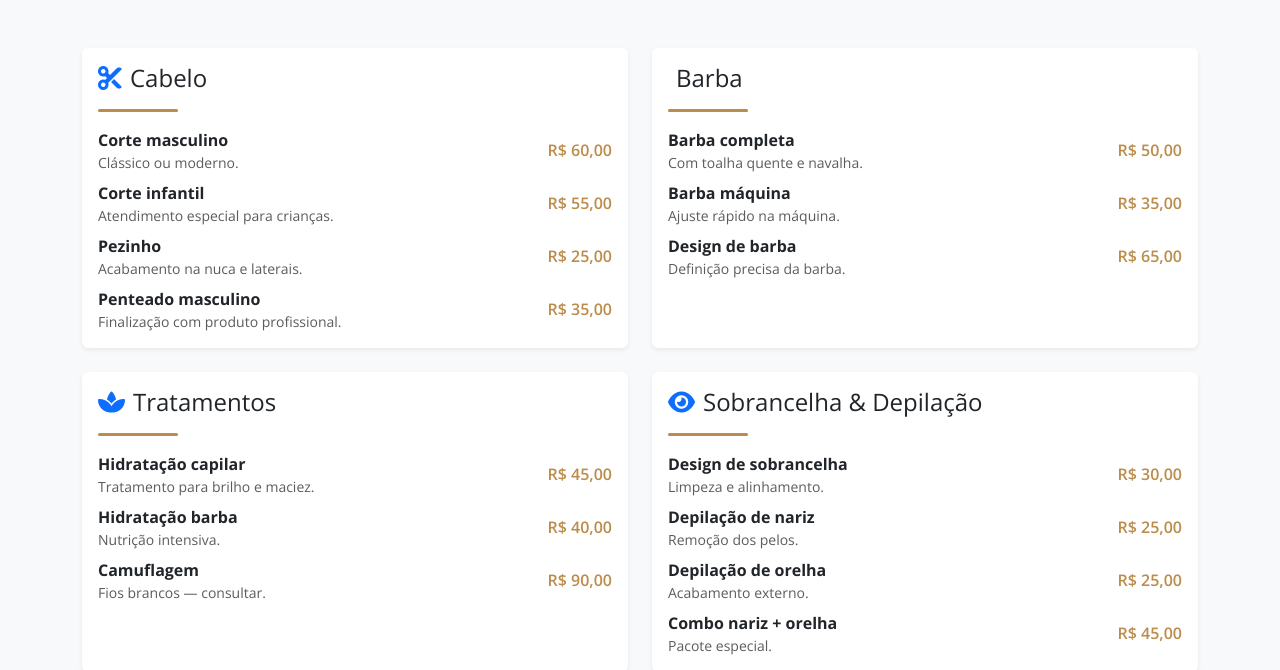
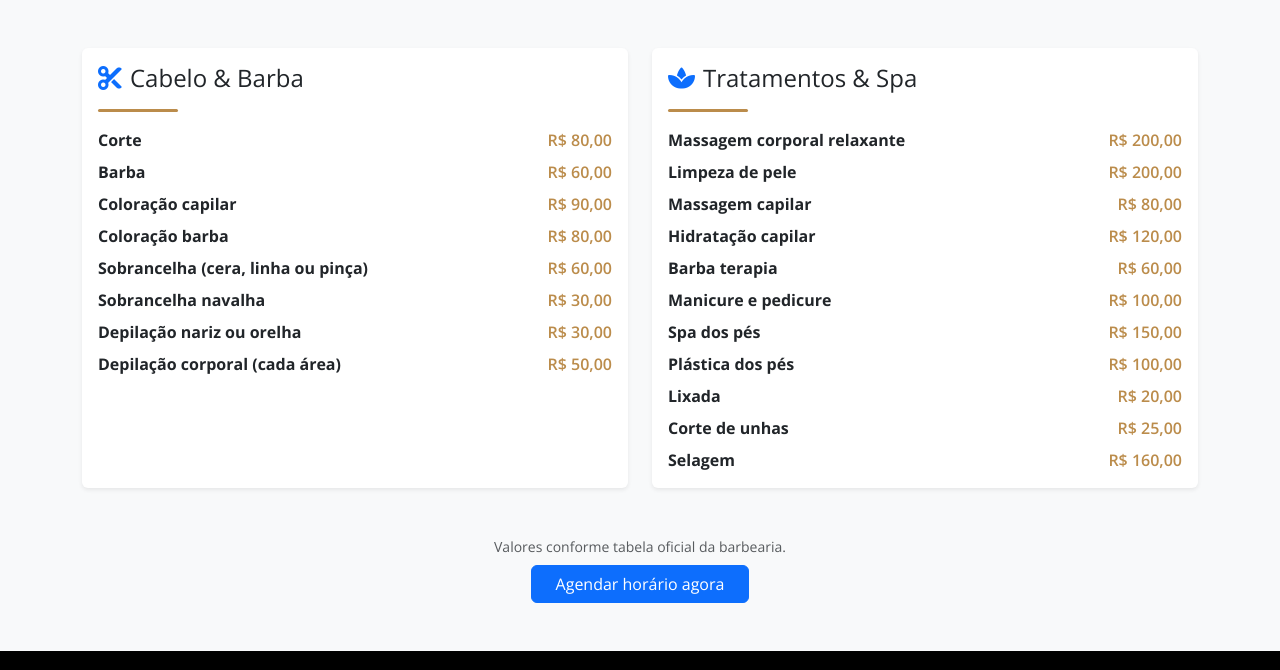
Before and after one commit to PedroHenriqueAzevedo/235barbearia, a plain HTML site: page servicos.html in a window 1280 px wide. Shown: the part 512-1182 px from the top of the page. Drawn offline with nearby package versions, Linux system fonts and the light colour scheme.

Commit message:
serviço

```diff
--- a/servicos.html
+++ b/servicos.html
@@ -16,7 +16,7 @@
 </head>
 <body>
 
-<!-- 🔥 HEADER NOVO — IGUAL AO SOBRE -->
+<!-- 🔥 HEADER NOVO — IGUAL AO SOBRE E GALERIA -->
 <nav class="navbar navbar-expand-lg navbar-dark bg-transparent position-absolute top-0 start-0 end-0 z-3">
     <div class="container">
 
@@ -102,193 +102,148 @@
 
     <div class="container position-absolute top-50 start-50 translate-middle text-center text-white">
         <h1 class="hero-title mb-3">Serviços</h1>
-        <p class="hero-text mb-0">
-            Confira a lista completa de serviços da barbearia.
-        </p>
+        <p class="hero-text mb-0">Confira a nossa tabela de valores atualizada.</p>
     </div>
 
 </header>
 
-<!-- 🔥 TODO O RESTANTE DO SITE MANTIDO -->
+<!-- 🔥 LISTA REAL OFICIAL (APENAS O QUE HÁ NO BANNER) -->
 <main class="py-5 bg-light">
     <div class="container">
+
         <div class="row g-4">
 
-            <!-- Cabelo -->
+            <!-- Coluna 1 -->
             <div class="col-lg-6">
                 <div class="card border-0 shadow-sm h-100">
                     <div class="card-body">
                         <h2 class="h4 mb-3 d-flex align-items-center">
                             <i class="fa-solid fa-scissors me-2 text-primary"></i>
-                            Cabelo
+                            Cabelo & Barba
                         </h2>
                         <div class="section-divider mb-3"></div>
 
-                        <div class="service-line d-flex justify-content-between align-items-center mb-2">
-                            <div>
-                                <strong>Corte masculino</strong>
-                                <div class="small text-muted">Clássico ou moderno.</div>
-                            </div>
+                        <div class="service-line d-flex justify-content-between mb-2">
+                            <strong>Corte</strong>
+                            <span class="service-price">R$ 80,00</span>
+                        </div>
+
+                        <div class="service-line d-flex justify-content-between mb-2">
+                            <strong>Barba</strong>
                             <span class="service-price">R$ 60,00</span>
                         </div>
 
-                        <div class="service-line d-flex justify-content-between align-items-center mb-2">
-                            <div>
-                                <strong>Corte infantil</strong>
-                                <div class="small text-muted">Atendimento especial para crianças.</div>
-                            </div>
-                            <span class="service-price">R$ 55,00</span>
+                        <div class="service-line d-flex justify-content-between mb-2">
+                            <strong>Coloração capilar</strong>
+                            <span class="service-price">R$ 90,00</span>
                         </div>
 
-                        <div class="service-line d-flex justify-content-between align-items-center mb-2">
-                            <div>
-                                <strong>Pezinho</strong>
-                                <div class="small text-muted">Acabamento na nuca e laterais.</div>
-                            </div>
-                            <span class="service-price">R$ 25,00</span>
+                        <div class="service-line d-flex justify-content-between mb-2">
+                            <strong>Coloração barba</strong>
+                            <span class="service-price">R$ 80,00</span>
                         </div>
 
-                        <div class="service-line d-flex justify-content-between align-items-center mb-0">
-                            <div>
-                                <strong>Penteado masculino</strong>
-                                <div class="small text-muted">Finalização com produto profissional.</div>
-                            </div>
-                            <span class="service-price">R$ 35,00</span>
+                        <div class="service-line d-flex justify-content-between mb-2">
+                            <strong>Sobrancelha (cera, linha ou pinça)</strong>
+                            <span class="service-price">R$ 60,00</span>
+                        </div>
+
+                        <div class="service-line d-flex justify-content-between mb-2">
+                            <strong>Sobrancelha navalha</strong>
+                            <span class="service-price">R$ 30,00</span>
+                        </div>
+
+                        <div class="service-line d-flex justify-content-between mb-2">
+                            <strong>Depilação nariz ou orelha</strong>
+                            <span class="service-price">R$ 30,00</span>
+                        </div>
+
+                        <div class="service-line d-flex justify-content-between">
+                            <strong>Depilação corporal (cada área)</strong>
+                            <span class="service-price">R$ 50,00</span>
                         </div>
                     </div>
                 </div>
             </div>
 
-            <!-- Barba -->
-            <div class="col-lg-6">
-                <div class="card border-0 shadow-sm h-100">
-                    <div class="card-body">
-                        <h2 class="h4 mb-3 d-flex align-items-center">
-                            <i class="fa-solid fa-beard me-2 text-primary"></i>
-                            Barba
-                        </h2>
-                        <div class="section-divider mb-3"></div>
-
-                        <div class="service-line d-flex justify-content-between align-items-center mb-2">
-                            <div>
-                                <strong>Barba completa</strong>
-                                <div class="small text-muted">Com toalha quente e navalha.</div>
-                            </div>
-                            <span class="service-price">R$ 50,00</span>
-                        </div>
-
-                        <div class="service-line d-flex justify-content-between align-items-center mb-2">
-                            <div>
-                                <strong>Barba máquina</strong>
-                                <div class="small text-muted">Ajuste rápido na máquina.</div>
-                            </div>
-                            <span class="service-price">R$ 35,00</span>
-                        </div>
-
-                        <div class="service-line d-flex justify-content-between align-items-center mb-0">
-                            <div>
-                                <strong>Design de barba</strong>
-                                <div class="small text-muted">Definição precisa da barba.</div>
-                            </div>
-                            <span class="service-price">R$ 65,00</span>
-                        </div>
-                    </div>
-                </div>
-            </div>
-
-            <!-- Tratamentos -->
+            <!-- Coluna 2 -->
             <div class="col-lg-6">
                 <div class="card border-0 shadow-sm h-100">
                     <div class="card-body">
                         <h2 class="h4 mb-3 d-flex align-items-center">
                             <i class="fa-solid fa-spa me-2 text-primary"></i>
-                            Tratamentos
+                            Tratamentos & Spa
                         </h2>
                         <div class="section-divider mb-3"></div>
 
-                        <div class="service-line d-flex justify-content-between align-items-center mb-2">
-                            <div>
-                                <strong>Hidratação capilar</strong>
-                                <div class="small text-muted">Tratamento para brilho e maciez.</div>
-                            </div>
-                            <span class="service-price">R$ 45,00</span>
+                        <div class="service-line d-flex justify-content-between mb-2">
+                            <strong>Massagem corporal relaxante</strong>
+                            <span class="service-price">R$ 200,00</span>
                         </div>
 
-                        <div class="service-line d-flex justify-content-between align-items-center mb-2">
-                            <div>
-                                <strong>Hidratação barba</strong>
-                                <div class="small text-muted">Nutrição intensiva.</div>
-                            </div>
-                            <span class="service-price">R$ 40,00</span>
+                        <div class="service-line d-flex justify-content-between mb-2">
+                            <strong>Limpeza de pele</strong>
+                            <span class="service-price">R$ 200,00</span>
                         </div>
 
-                        <div class="service-line d-flex justify-content-between align-items-center mb-0">
-                            <div>
-                                <strong>Camuflagem</strong>
-                                <div class="small text-muted">Fios brancos — consultar.</div>
-                            </div>
-                            <span class="service-price">R$ 90,00</span>
-                        </div>
-                    </div>
-                </div>
-            </div>
-
-            <!-- Sobrancelha & Depilação -->
-            <div class="col-lg-6">
-                <div class="card border-0 shadow-sm h-100">
-                    <div class="card-body">
-                        <h2 class="h4 mb-3 d-flex align-items-center">
-                            <i class="fa-solid fa-eye me-2 text-primary"></i>
-                            Sobrancelha & Depilação
-                        </h2>
-                        <div class="section-divider mb-3"></div>
-
-                        <div class="service-line d-flex justify-content-between align-items-center mb-2">
-                            <div>
-                                <strong>Design de sobrancelha</strong>
-                                <div class="small text-muted">Limpeza e alinhamento.</div>
-                            </div>
-                            <span class="service-price">R$ 30,00</span>
+                        <div class="service-line d-flex justify-content-between mb-2">
+                            <strong>Massagem capilar</strong>
+                            <span class="service-price">R$ 80,00</span>
                         </div>
 
-                        <div class="service-line d-flex justify-content-between align-items-center mb-2">
-                            <div>
-                                <strong>Depilação de nariz</strong>
-                                <div class="small text-muted">Remoção dos pelos.</div>
-                            </div>
+                        <div class="service-line d-flex justify-content-between mb-2">
+                            <strong>Hidratação capilar</strong>
+                            <span class="service-price">R$ 120,00</span>
+                        </div>
+
+                        <div class="service-line d-flex justify-content-between mb-2">
+                            <strong>Barba terapia</strong>
+                            <span class="service-price">R$ 60,00</span>
+                        </div>
+
+                        <div class="service-line d-flex justify-content-between mb-2">
+                            <strong>Manicure e pedicure</strong>
+                            <span class="service-price">R$ 100,00</span>
+                        </div>
+
+                        <div class="service-line d-flex justify-content-between mb-2">
+                            <strong>Spa dos pés</strong>
+                            <span class="service-price">R$ 150,00</span>
+                        </div>
+
+                        <div class="service-line d-flex justify-content-between mb-2">
+                            <strong>Plástica dos pés</strong>
+                            <span class="service-price">R$ 100,00</span>
+                        </div>
+
+                        <div class="service-line d-flex justify-content-between mb-2">
+                            <strong>Lixada</strong>
+                            <span class="service-price">R$ 20,00</span>
+                        </div>
+
+                        <div class="service-line d-flex justify-content-between mb-2">
+                            <strong>Corte de unhas</strong>
                             <span class="service-price">R$ 25,00</span>
                         </div>
 
-                        <div class="service-line d-flex justify-content-between align-items-center mb-2">
-                            <div>
-                                <strong>Depilação de orelha</strong>
-                                <div class="small text-muted">Acabamento externo.</div>
-                            </div>
-                            <span class="service-price">R$ 25,00</span>
+                        <div class="service-line d-flex justify-content-between">
+                            <strong>Selagem</strong>
+                            <span class="service-price">R$ 160,00</span>
                         </div>
 
-                        <div class="service-line d-flex justify-content-between align-items-center mb-0">
-                            <div>
-                                <strong>Combo nariz + orelha</strong>
-                                <div class="small text-muted">Pacote especial.</div>
-                            </div>
-                            <span class="service-price">R$ 45,00</span>
-                        </div>
                     </div>
                 </div>
             </div>
 
         </div>
 
-        <!-- 🔥 BOTÃO AJUSTADO PARA O WHATSAPP -->
+        <!-- 🔥 BOTÃO WHATSAPP -->
         <div class="text-center mt-5">
-            <p class="mb-2 small text-muted">
-                Os valores acima são exemplos. Ajuste conforme sua tabela oficial.
-            </p>
+            <p class="mb-2 small text-muted">Valores conforme tabela oficial da barbearia.</p>
 
             <a href="https://wa.me/556241024694?text=Ol%C3%A1%21+Vim+pelo+site+da+235+Barbearia+e+gostaria+de+agendar+um+hor%C3%A1rio."
                target="_blank"
-               class="btn btn-primary">
+               class="btn btn-primary px-4">
                 Agendar horário agora
             </a>
         </div>
@@ -316,7 +271,6 @@
 </footer>
 
 <script src="https://cdn.jsdelivr.net/npm/bootstrap@5.3.3/dist/js/bootstrap.bundle.min.js"></script>
-<script src="assets/js/main.js"></script>
 
 </body>
 </html>
```
